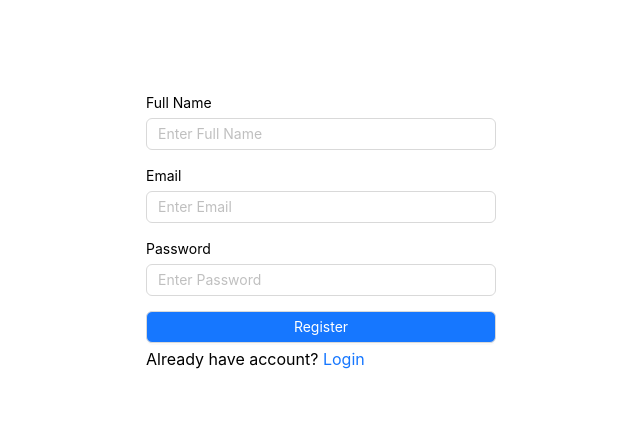
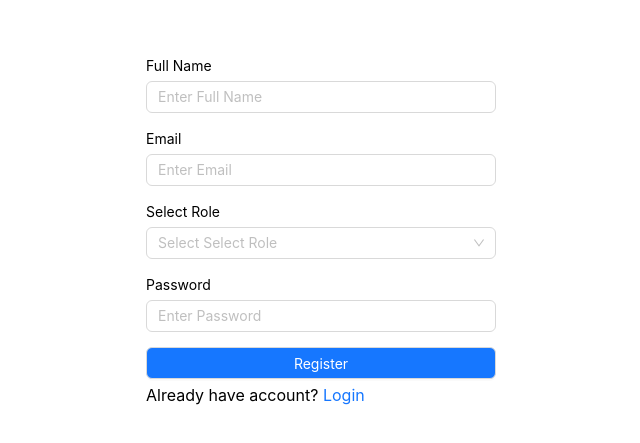
Before and after one commit to maniksarker25/gift-shop-client, a React (Vite) app: page /register in a window 1280 px wide. Shown: the part 169-612 px from the top of the page, without its empty margins (319-959 px from the left). Built offline with nearby package versions, Linux system fonts and the light colour scheme.

Commit message:
some changes in register pageg

```diff
--- a/src/pages/Register.tsx
+++ b/src/pages/Register.tsx
@@ -7,6 +7,7 @@ import { useRegisterMutation } from "../redux/features/auth/authApi";
 import toast from "react-hot-toast";
 import { useState } from "react";
 import { ApiError } from "../types/responseType";
+import GSelect from "../components/form/GSelect";
 
 const Register = () => {
   const [register] = useRegisterMutation();
@@ -19,6 +20,7 @@ const Register = () => {
       const userInfo = {
         fullName: data.fullName,
         email: data.email,
+        role: data.role,
         password: data.password,
       };
       const res = await register(userInfo).unwrap();
@@ -36,6 +38,14 @@ const Register = () => {
       <GForm onSubmit={onSubmit}>
         <GInput type={"fullName"} name={"fullName"} label={"Full Name"} />
         <GInput type={"email"} name={"email"} label={"Email"} />
+        <GSelect
+          name="role"
+          label="Select Role"
+          options={[
+            { value: "seller", label: "Seller" },
+            { value: "manager", label: "Manager" },
+          ]}
+        />
         <GInput type={"password"} name={"password"} label={"Password"} />
         {errorMessage && (
           <p style={{ color: "red", marginBottom: "7px" }}>{errorMessage}</p>
```
